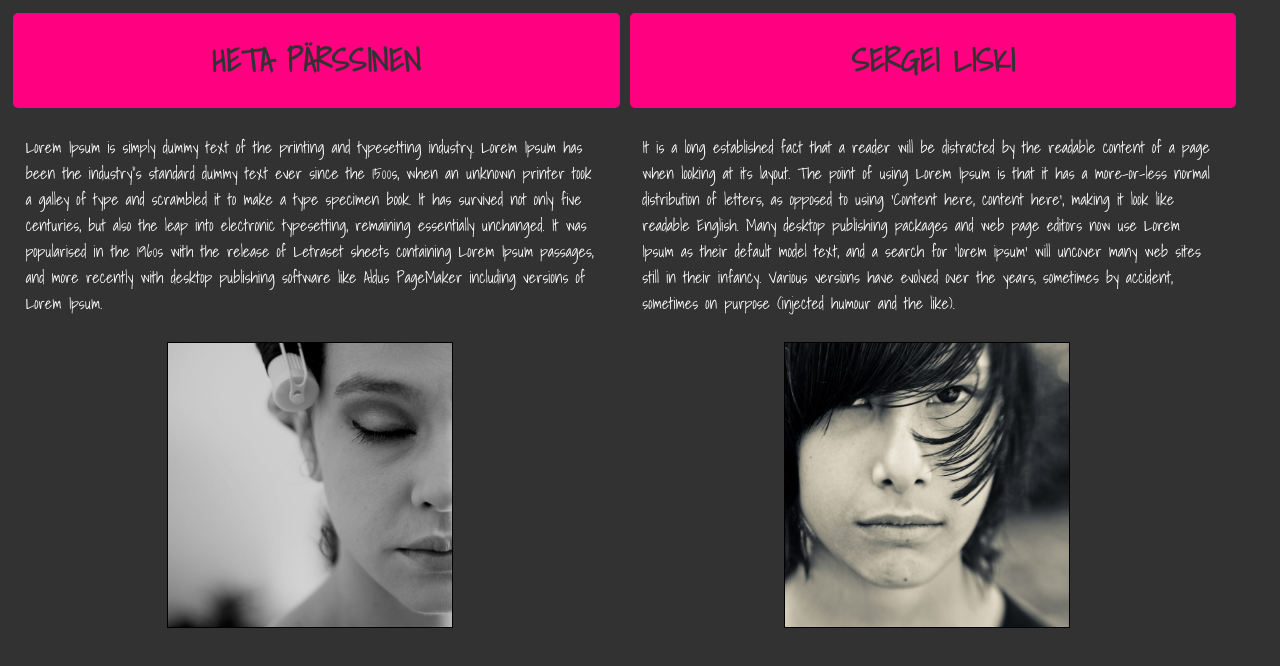
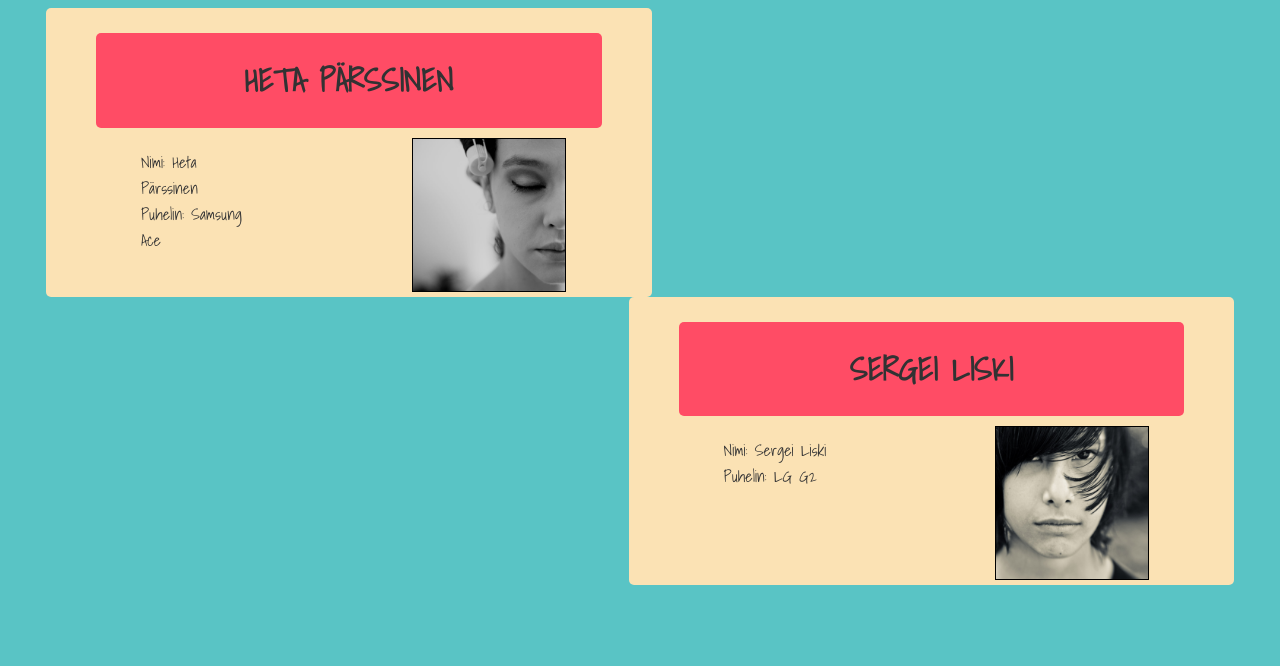
Before and after one commit to Piski/mobiili-css, a plain HTML site: page index.html in a window 1280 px wide. Drawn offline with Linux system fonts and the light colour scheme.

Commit message:
new look

```diff
--- a/css/style.css
+++ b/css/style.css
@@ -6,40 +6,68 @@ body {
     box-sizing: border-box;
     -webkit-box-sizing: border-box;
     -moz-box-sizing: border-box;
-    background-color: #323233;
+    background-color: #59c4c5;
 }
 
 .container {
-    background-color: #323233;
     width: 100%;
+    display: block;
+    margin: 0 auto;
+    background-color: black;
+    position: relative;
+    margin: auto;
 }
 
-.row {
-    width: 100%;
+.container-heta {
+    float: left;
+    background-color: #fbe2b4;
+    width: 40%;
+    overflow: hidden;
+    border-radius: 5px;
+    padding-left: 50px;
+    padding-top: 20px;
+    padding-right: 50px;
+    margin-left: 3%;
 }
+
+.container-sergei {
+    float: right;
+    background-color: #fbe2b4;
+    width: 40%;
+    overflow: hidden;
+    border-radius: 5px;
+    padding-left: 50px;
+    padding-top: 20px;
+    padding-right: 50px;
+    margin-right: 3%;
+}
+
 
 /*color: #323233 & #FF0080*/
 
+
 .Heta {
 	float: left;
-	width: 48%;
+	width: 100%;
 	height: 100%;
 	text-align: center;
     color: #323233;
-	background-color: #FF0080;
-    margin: 5px;
+	background-color: #ff4c65;
+    display: block;
+    margin: auto;
     margin-top: 5px;
     border-radius: 5px;
 }
 
 .Sergei {
 	float: left;
-	width: 48%;;
+	width: 100%;;
 	height: 100%;
 	text-align: center;
     color: #323233;
-    background-color: #FF0080;
-    margin: 5px;
+    background-color: #ff4c65;
+    display: block;
+    margin: auto;
     margin-top: 5px;
     border-radius: 5px;
 }
@@ -47,45 +75,52 @@ body {
 
 #hetaContent {
     float: left;
-    width: 45%;
-    margin-left: 1%;
+    width: 30%;
     padding: 5px;;
-    color: white;
+    color: #323233;
 }
 
 #sergeiContent {
     float: left;
-    width: 45%;
-    margin-left: 3%;
+    width: 30%;
     padding: 5px;
-    color: white;
+    color: #323233;
 }
 
 #hetaImage {
     display: none;
-    left: 50%;
     float: left;
-    width: 45%;
-    margin-left: 1%;
+    width: 60%;
     padding: 5px;;
+    padding-top: 10px;
 }
 
 #sergeiImage {
     display: none;
     float: left;
-    width: 45%;
-    margin-left: 3%;
-    padding: 5px;;
+    width: 60%;
+    padding: 5px;
+    padding-top: 10px;
 }
 
 #heta {
     display: block;
     margin: auto;
+    float: right;
     border: 1px solid black;
 }
 
 #sergei {
     display: block;
     margin: auto;
+    float: right;
     border: 1px solid black;
 }
+
+#hetaList {
+    list-style-type: none;
+}
+
+#sergeiList {
+    list-style-type: none;
+}
--- a/index.html
+++ b/index.html
@@ -10,19 +10,20 @@
 		<meta charset="UTF-8">
 		<body>
             <div class="container">
-                <div class = "row">
+
+                <div class="container-heta">
                     <div class = "Heta"><h1>HETA PÄRSSINEN</h1></div>
-                    <div class = "Sergei"><h1>SERGEI LISKI</h1></div>
+                    <div id = "hetaContent"><p id="hetaText"></p></div>
+                    <div id="hetaImage"></div>
                 </div>
 
-                <div class = "row">
-                    <div id = "hetaContent"><p>Lorem Ipsum is simply dummy text of the printing and typesetting industry. Lorem Ipsum has been the industry"s standard dummy text ever since the 1500s, when an unknown printer took a  galley of type and scrambled it to make a type specimen book. It has survived not only five centuries, but also the leap into electronic typesetting, remaining essentially unchanged. It was popularised in the 1960s with the release of Letraset sheets containing Lorem Ipsum passages, and more recently with desktop publishing software like Aldus PageMaker including versions of Lorem Ipsum.</p></div>
-                    <div id = "sergeiContent"><p>It is a long established fact that a reader will be distracted by the readable content of a page when looking at its layout. The point of using Lorem Ipsum is that it has a more-or-less normal distribution of letters, as opposed to using 'Content here, content here', making it look like readable English. Many desktop publishing packages and web page editors now use Lorem Ipsum as their default model text, and a search for 'lorem ipsum' will uncover many web sites still in their infancy. Various versions have evolved over the years, sometimes by accident, sometimes on purpose (injected humour and the like).</p></div>
-                    <div id="hetaImage"></div>
-                    <div id="sergeiImage"></div>
+                <div class="container-sergei">
+                     <div class = "Sergei"><h1>SERGEI LISKI</h1></div>
+                     <div id = "sergeiContent"><p id="sergeiText"></p></div>
+                     <div id="sergeiImage"></div>
                 </div>
+
             </div>
-
 		</body>
 	</head>
 </html>
--- a/src/myscript.js
+++ b/src/myscript.js
@@ -1,6 +1,14 @@
 // varmista et sivu on latautunut
 $(document).ready(function() {
     console.log( "ready" );
+
+    var hetaText = "<ul id='hetaList'><li>Nimi: Heta Pärssinen</li><li>Puhelin: Samsung Ace</li></ul>";
+    var sergeiText = "<ul id='sergeiList'><li>Nimi: Sergei Liski</li><li>Puhelin: LG G2</li></ul>";
+
+    // add text
+    $("#hetaText").append(hetaText);
+
+    $("#sergeiText").append(sergeiText);
 
     // hetan kuva
     $("#hetaImage").append('<a href="assets/stockImageOne.jpg" data-lightbox="stockImageOne" data-title="Heta Pärssinen"><img id="heta" width="50%" height="50%" src="assets/stockImageOne.jpg" /></a>');
@@ -14,7 +22,6 @@ $(document).ready(function() {
     });
 
     // sergein kuva
-    //$("#sergeiImage").append('<img id="sergei" width="50%" height="50%" src="assets/stockImageTwo.png" />');
     $("#sergeiImage").append('<a href="assets/stockImageTwo.png" data-lightbox="stockImageTwo" data-title="Sergei Liski"><img id="sergei" width="50%" height="50%" src="assets/stockImageTwo.png" /></a>');
     $("#sergeiImage").fadeIn(1000);
 
```
